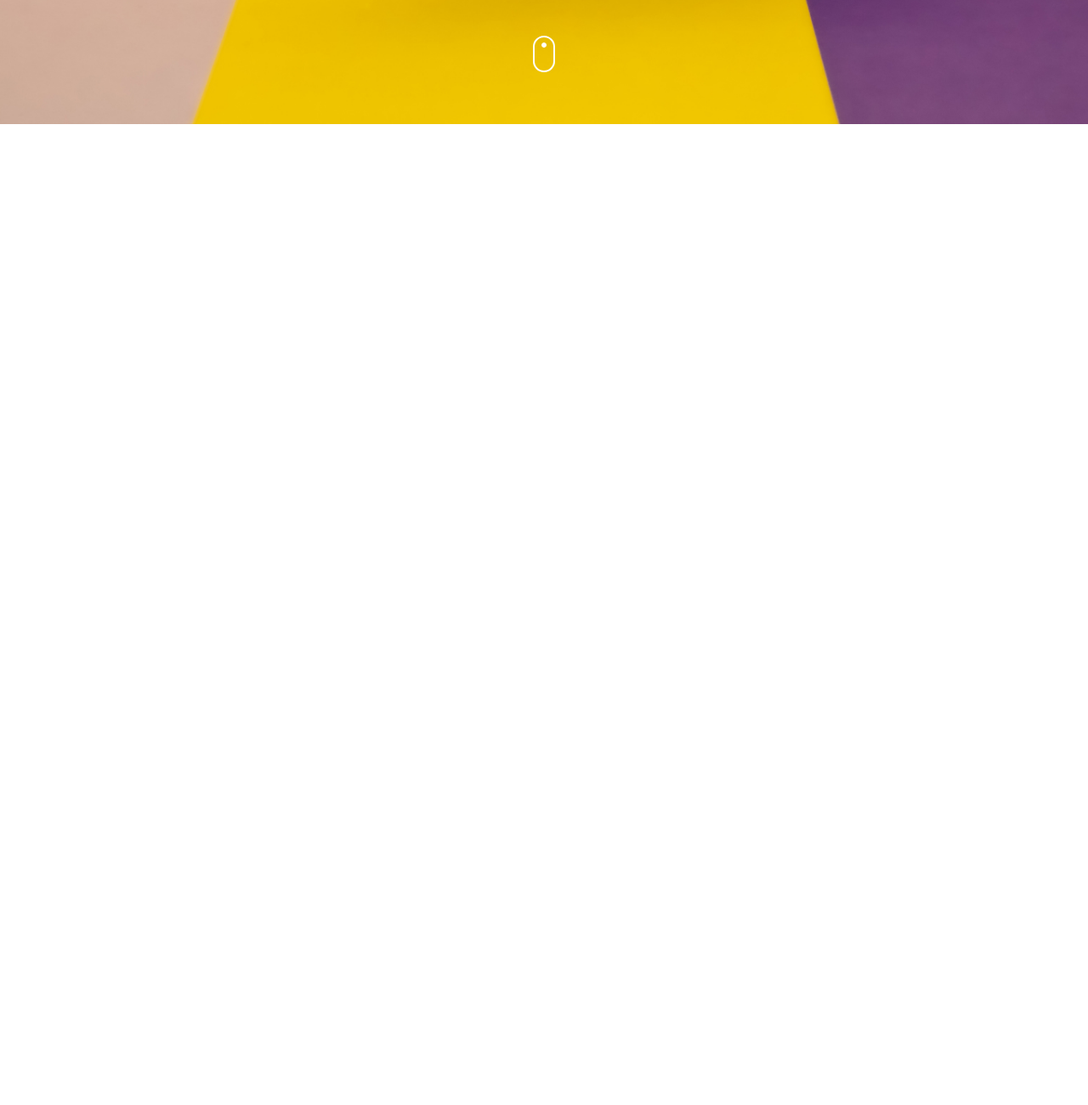
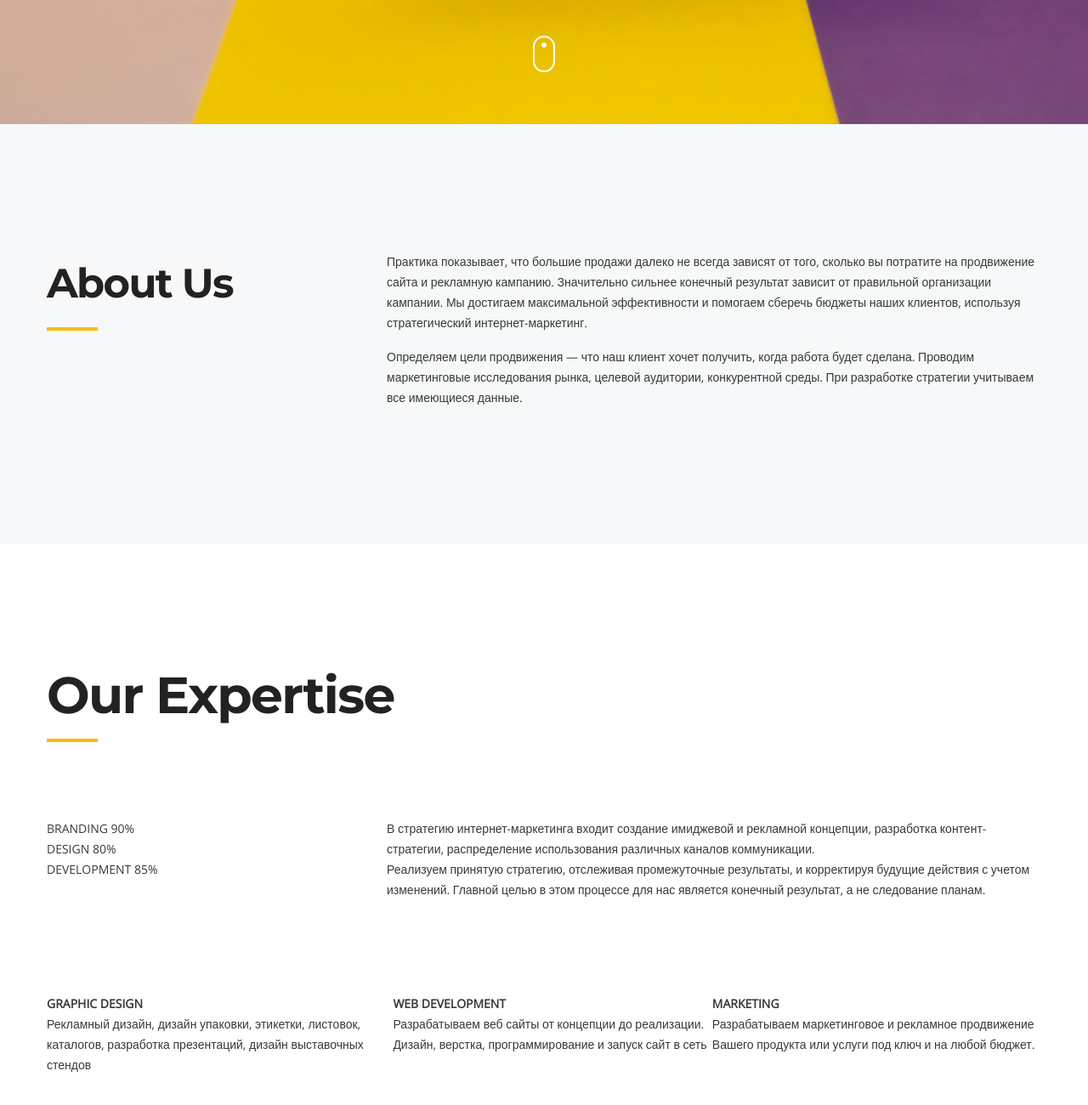
Before and after one commit to Anjeli-art/marketing, a plain HTML site: page index.html in a window 1280 px wide. Shown: the part 654-1954 px from the top of the page at 85% size. Before the commit the page ends 800 px from the top, so only its background shows below. Drawn offline with nearby package versions, Linux system fonts and the light colour scheme.

Commit message:
expertise block

```diff
--- a/css/style.css
+++ b/css/style.css
@@ -67,6 +67,28 @@ select {
   margin: 0 auto;
 }
 
+.title {
+  font-family: "Montserrat", sans-serif;
+  font-weight: 700;
+  font-size: 60px;
+  line-height: 75px;
+  letter-spacing: -1.65px;
+  color: #242121;
+  padding-bottom: 18px;
+  position: relative;
+  align-self: flex-start;
+}
+
+.title::after {
+  content: "";
+  position: absolute;
+  width: 60px;
+  height: 4px;
+  background-color: #fcbb08;
+  bottom: 0;
+  left: 0;
+}
+
 .header__top-inner {
   display: flex;
   margin-bottom: 29px;
@@ -133,3 +155,45 @@ select {
 .header__icon {
   margin-bottom: 61px;
 }
+
+.about {
+  background-color: #f6f8fa;
+  padding: 150px 0 144px;
+}
+
+.about__inner {
+  display: flex;
+  justify-content: space-between;
+}
+
+.about__title {
+  font-size: 48px;
+}
+
+.about__text p {
+  max-width: 770px;
+  margin-bottom: 16px;
+}
+
+.expertise {
+  padding: 140px 0 160px;
+}
+
+.expertise__title {
+  margin-bottom: 90px;
+}
+
+.expertise__inner {
+  display: flex;
+  margin-bottom: 110px;
+}
+
+.expertise__info {
+  width: 370px;
+  margin-right: 30px;
+  flex: none;
+}
+
+.expertise__items {
+  display: flex;
+}
--- a/index.html
+++ b/index.html
@@ -55,9 +55,79 @@
               <img src="./images/mouse.svg" alt="mouse icon" />
             </a>
           </div>
+      </div>
+    </header>
+    <section class="about">
+      <div class="container">
+        <div class="about__inner">
+          <h2 class="title about__title">
+            About Us
+          </h2>
+          <div class="about__text">
+            <p>
+              Практика показывает, что большие продажи далеко не всегда зависят от того, сколько вы потратите на продвижение сайта и рекламную кампанию. Значительно сильнее конечный результат зависит от правильной организации кампании. Мы достигаем максимальной эффективности и помогаем сберечь бюджеты наших клиентов, используя стратегический интернет-маркетинг.
+            </p>
+            <p>
+              Определяем цели продвижения — что наш клиент хочет получить, когда работа будет сделана. Проводим маркетинговые исследования рынка, целевой аудитории, конкурентной среды. При разработке стратегии учитываем все имеющиеся данные.
+            </p>
+          </div>
         </div>
       </div>
-    </header>
+    </section>
+    <section class="expertise">
+      <div class="container">
+        <h2 class="title expertise__title">
+          Our Expertise
+        </h2>
+        <div class="expertise__inner">
+          <div class="expertise__info">
+             <div class="expertise__info-item">
+              BRANDING
+              <span>90%</span>
+            </div>
+             <div class="expertise__info-item">
+              DESIGN
+              <span>80%</span>
+            </div>
+             <div class="expertise__info-item">
+              DEVELOPMENT
+              <span>85%</span>
+            </div>
+          </div>
+          <div class="expertise__text">
+            <p>В стратегию интернет-маркетинга входит создание имиджевой и рекламной концепции, разработка контент-стратегии, распределение использования различных каналов коммуникации.
+            </p>
+            <p>Реализуем принятую стратегию, отслеживая промежуточные результаты, и корректируя будущие действия с учетом изменений. Главной целью в этом процессе для нас является конечный результат, а не следование планам.</p>
+          </div>
+        </div>
+        <div class="expertise__items">
+          <div class="expertise__item">
+            <h4 class="expertise__item-title">
+              GRAPHIC DESIGN
+            </h4>
+            <p class="expertise__item-text">
+              Рекламный дизайн, дизайн упаковки, этикетки, листовок, каталогов, разработка презентаций, дизайн выставочных стендов
+            </p>
+          </div>
+          <div class="expertise__item">
+            <h4 class="expertise__item-title">
+              WEB DEVELOPMENT
+            </h4>
+            <p class="expertise__item-text">
+              Разрабатываем веб сайты от концепции до реализации. Дизайн, верстка, программирование и запуск сайт в сеть
+            </p>
+          </div>
+          <div class="expertise__item">
+            <h4 class="expertise__item-title">
+              MARKETING
+            </h4>
+            <p class="expertise__item-text">
+              Разрабатываем маркетинговое и рекламное продвижение Вашего продукта или услуги под ключ и на любой бюджет.
+            </p>
+          </div>
+        </div>
+      </div>
+    </section>
     <script src="https://ajax.googleapis.com/ajax/libs/jquery/3.6.0/jquery.min.js"></script>
     <script src="js/main.js"></script>
   </body>
```
